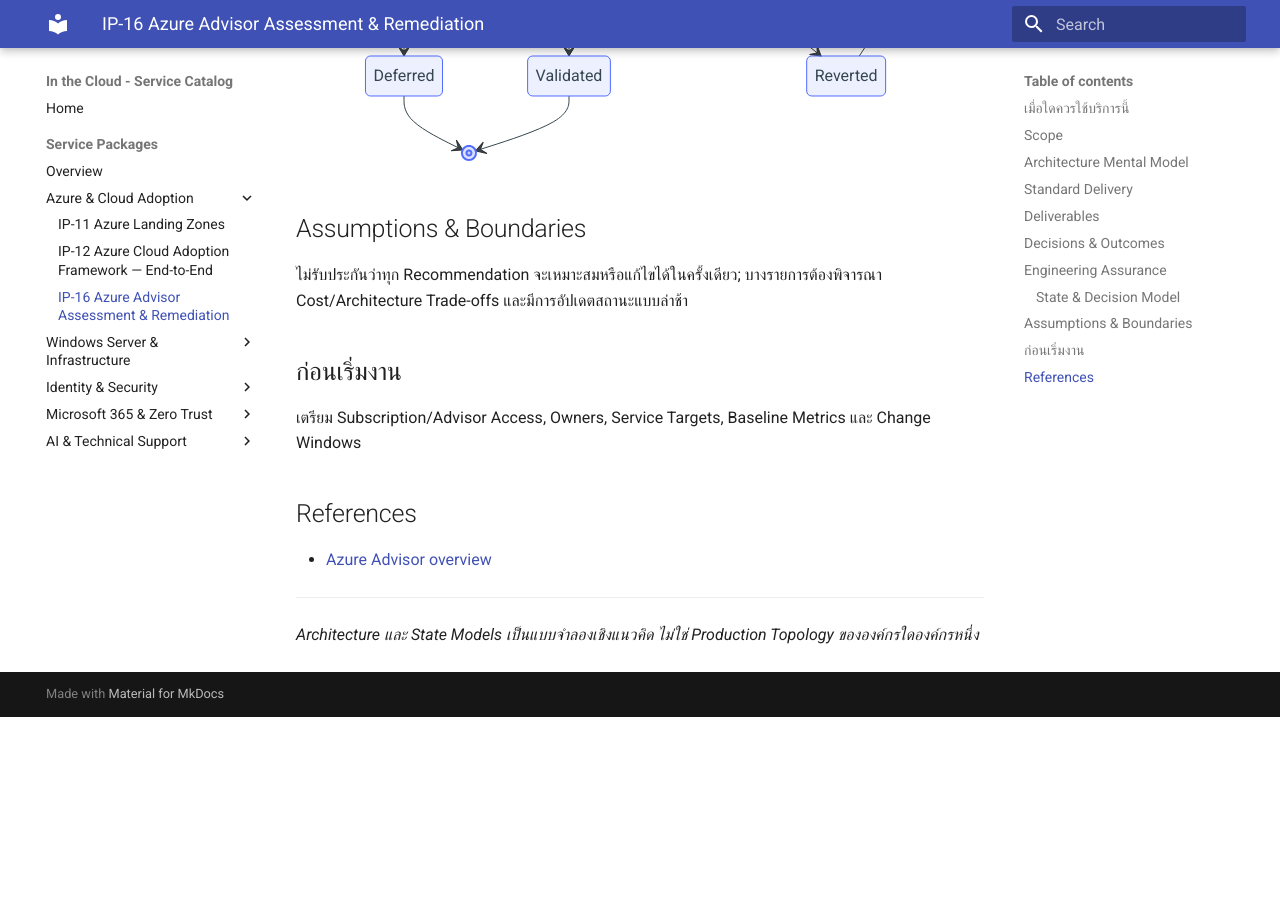
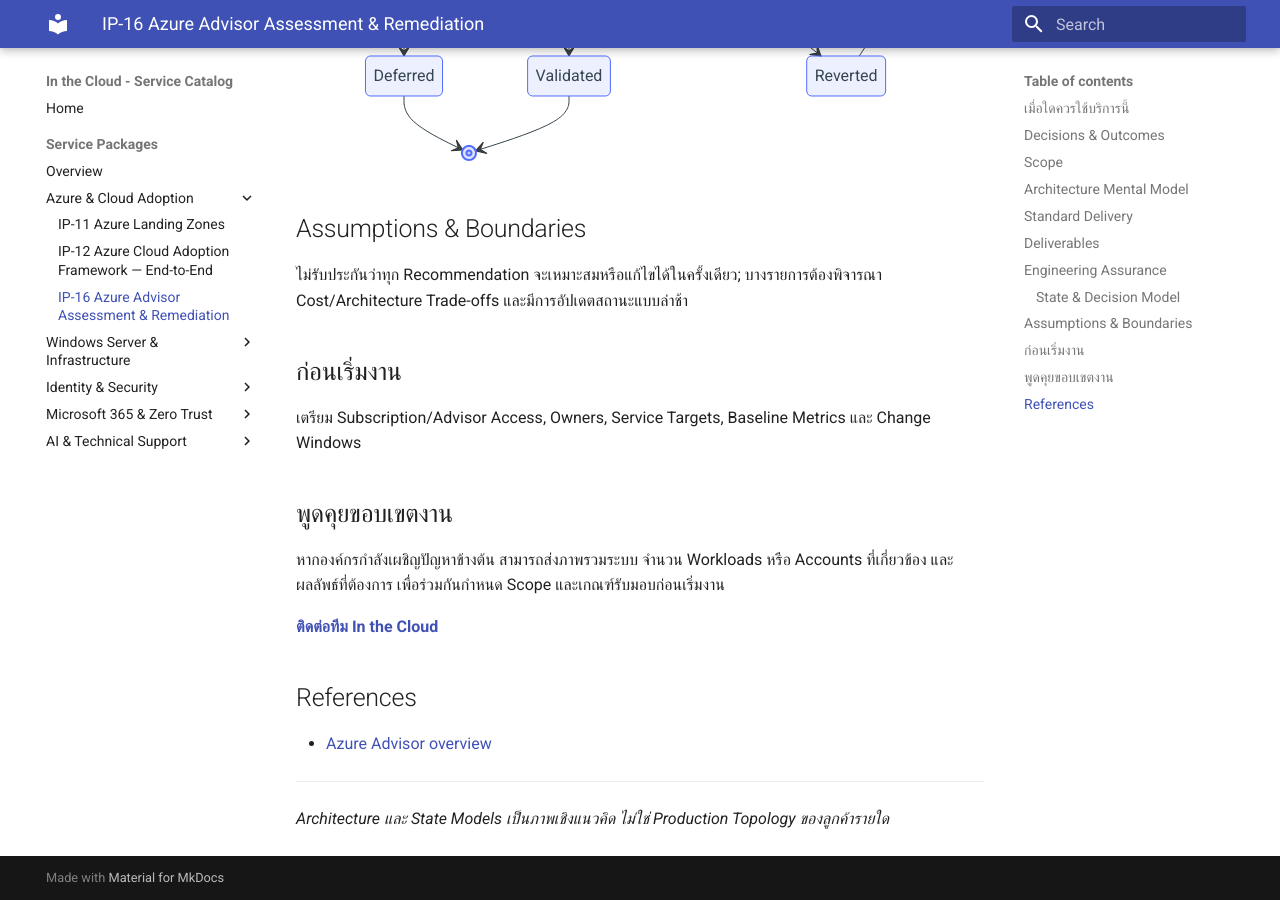
Before and after one commit to inthecloudth/service-catalog, an MkDocs documentation site: the page built from docs/services/ip-16-azure-advisor-remediation.md, in a window 1280 px wide and 900 px high, scrolled down 2352 px. Built offline with MkDocs 1.6.1 and Material for MkDocs 9.7.7, drawn with Linux system fonts in a browser that asks for light colours; before the commit the page ends 3069 px from its top, so only the background shows below that; some of the changed text lies outside the part shown.

Commit message:
docs(catalog): prioritize buyer outcomes and contact path for IP-16

```diff
--- a/docs/services/ip-16-azure-advisor-remediation.md
+++ b/docs/services/ip-16-azure-advisor-remediation.md
@@ -9,6 +9,12 @@
 - Azure Advisor มี Recommendations จำนวนมากแต่ทีมไม่รู้ว่าควรเริ่มข้อไหน
 - Optimization ด้าน Cost, Performance และ Reliability อาจมี Trade-offs
 - ต้องการ Before/After Evidence และ Owner ของ Changes
+
+## Decisions & Outcomes
+
+- แยก Recommendations ที่ควรทำ, ควรรอ และไม่เหมาะกับสภาพแวดล้อมได้
+- มีแผน Remediation ที่จัดลำดับตามผลกระทบและการอนุมัติ
+- ได้หลักฐานผลลัพธ์และรายการที่ยังต้องติดตาม
 
 ## Scope
 
@@ -78,9 +78,16 @@ stateDiagram-v2
 
 เตรียม Subscription/Advisor Access, Owners, Service Targets, Baseline Metrics และ Change Windows
 
+## พูดคุยขอบเขตงาน
+
+หากองค์กรกำลังเผชิญปัญหาข้างต้น สามารถส่งภาพรวมระบบ จำนวน Workloads หรือ Accounts ที่เกี่ยวข้อง และผลลัพธ์ที่ต้องการ เพื่อร่วมกันกำหนด Scope และเกณฑ์รับมอบก่อนเริ่มงาน
+
+**[ติดต่อทีม In the Cloud](mailto:info@inthecloud.co.th?subject=Service%20IP-16)**
+
 ## References
 
 - [Azure Advisor overview](https://learn.microsoft.com/en-us/azure/advisor/advisor-overview)
 
 ---
-*Architecture และ State Models เป็นแบบจำลองเชิงแนวคิด ไม่ใช่ Production Topology ขององค์กรใดองค์กรหนึ่ง*
+
+*Architecture และ State Models เป็นภาพเชิงแนวคิด ไม่ใช่ Production Topology ของลูกค้ารายใด*
```
Also changed, not shown: other parts of docs/services/ip-16-azure-advisor-remediation.md (+0 -6 lines).
